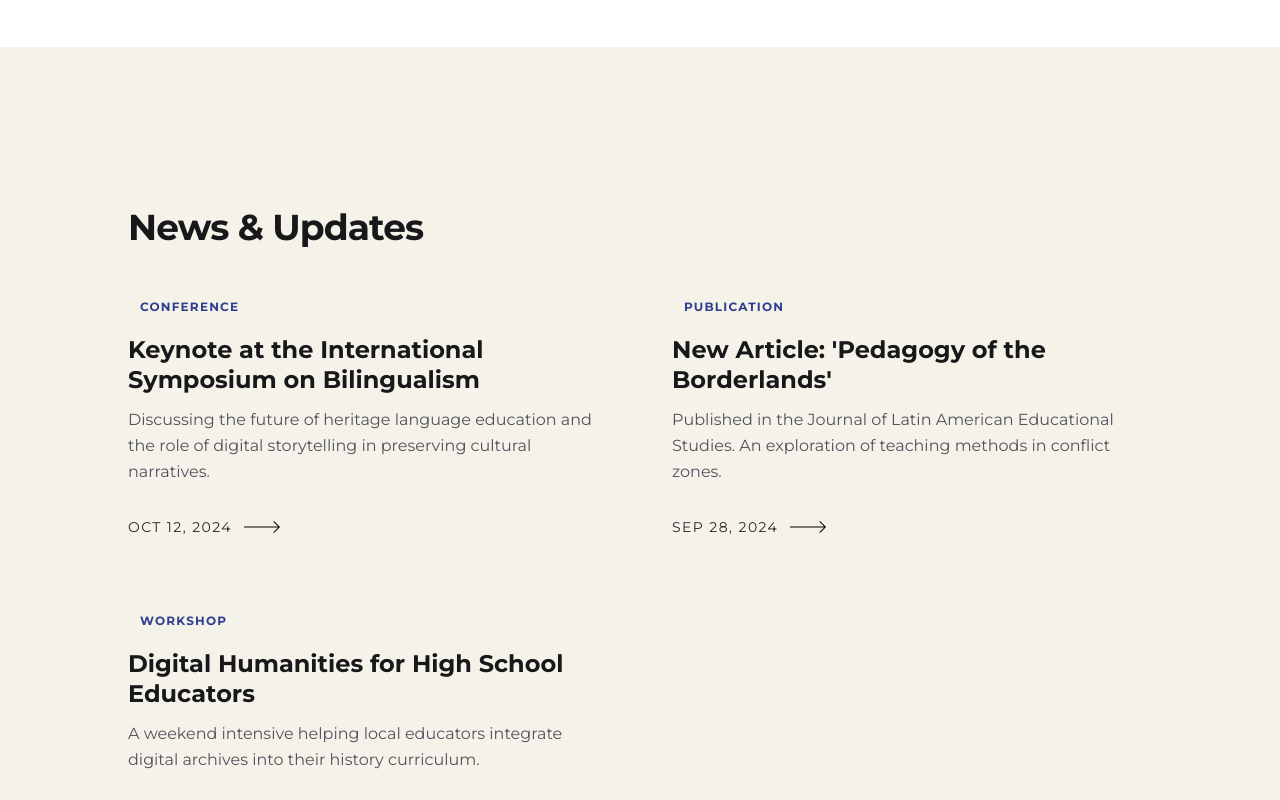
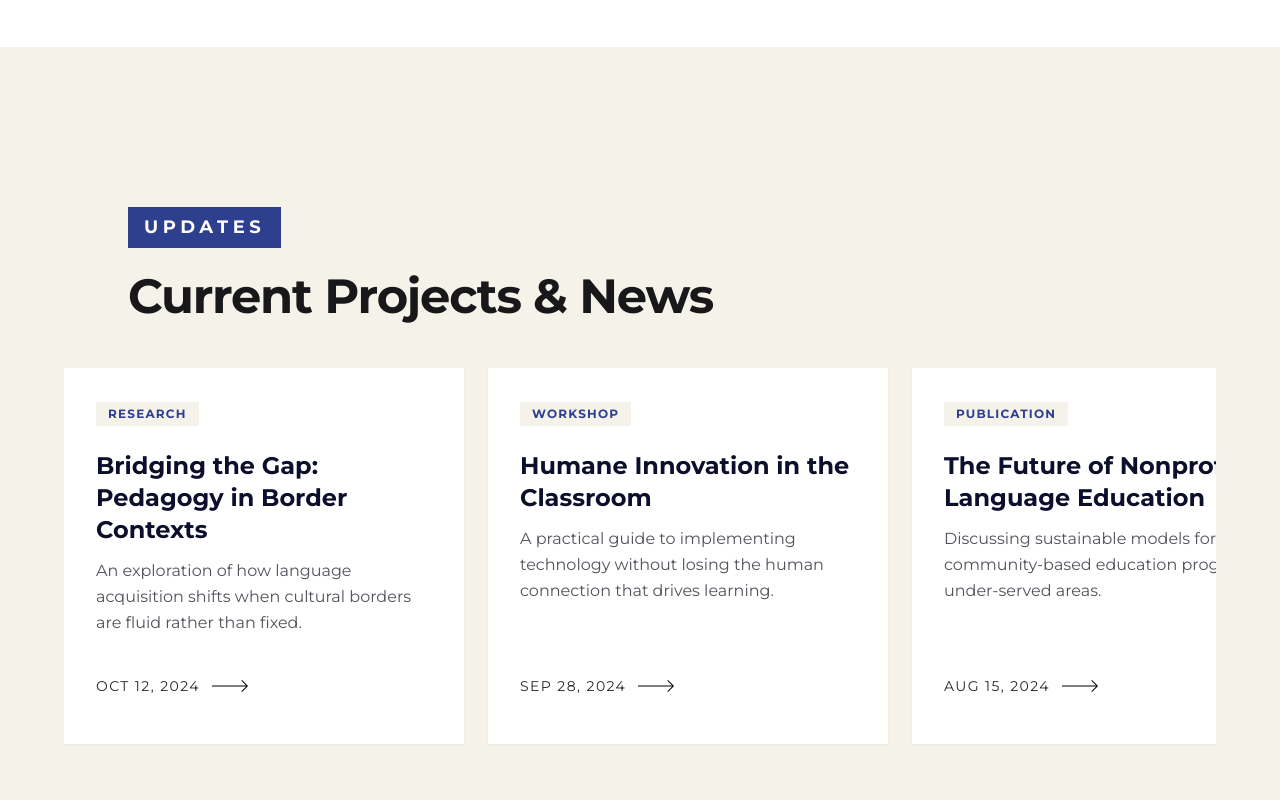
Before and after one commit to RiseforHope/personal-website, a Next.js app: page /about in a window 1280 px wide. Shown: the part 1620-2420 px from the top of the page. Built offline with nearby package versions, Linux system fonts and the light colour scheme; no server answers.

Commit message:
auth feature

```diff
--- a/components/NewsSection.tsx
+++ b/components/NewsSection.tsx
@@ -1,95 +1,130 @@
+// app/components/NewsSection.tsx
 "use client";
 
 import Link from "next/link";
 
-// Sample data structure
-const newsItems = [
+// Dummy data
+const projects = [
   {
     id: 1,
-    label: "Conference",
-    title: "Keynote at the International Symposium on Bilingualism",
-    description:
-      "Discussing the future of heritage language education and the role of digital storytelling in preserving cultural narratives.",
+    category: "Research",
+    title: "Bridging the Gap: Pedagogy in Border Contexts",
+    intro: "An exploration of how language acquisition shifts when cultural borders are fluid rather than fixed.",
     date: "Oct 12, 2024",
-    href: "/blog/symposium-2024",
+    href: "/blog/post-1", // Added dummy href
   },
   {
     id: 2,
-    label: "Publication",
-    title: "New Article: 'Pedagogy of the Borderlands'",
-    description:
-      "Published in the Journal of Latin American Educational Studies. An exploration of teaching methods in conflict zones.",
+    category: "Workshop",
+    title: "Humane Innovation in the Classroom",
+    intro: "A practical guide to implementing technology without losing the human connection that drives learning.",
     date: "Sep 28, 2024",
-    href: "/blog/pedagogy-borderlands",
+    href: "/blog/post-2",
   },
   {
     id: 3,
-    label: "Workshop",
-    title: "Digital Humanities for High School Educators",
-    description:
-      "A weekend intensive helping local educators integrate digital archives into their history curriculum.",
+    category: "Publication",
+    title: "The Future of Nonprofit Language Education",
+    intro: "Discussing sustainable models for community-based education programs in under-served areas.",
     date: "Aug 15, 2024",
-    href: "/blog/digital-humanities-workshop",
+    href: "/blog/post-3",
+  },
+  {
+    id: 4,
+    category: "Event",
+    title: "Annual Educator Symposium 2025",
+    intro: "Join us for a weekend of collaborative learning, strategy sharing, and curriculum development.",
+    date: "July 22, 2024",
+    href: "/blog/post-4",
   },
 ];
 
 export default function NewsSection() {
   return (
-    <section className="mx-auto max-w-7xl px-6 py-12 md:px-16 md:py-20">
-      <h2 className="mb-12 text-3xl font-bold tracking-tight text-zinc-900 md:text-4xl">
-        News & Updates
+    <section className="bg-[#f5f2ea] py-20 text-zinc-900">
+      <div className="mx-auto max-w-7xl">
+
+        {/* SECTION HEADER */}
+        <div className="mb-12 px-6 md:px-16">
+          <div className="flex items-center gap-4 mb-6">
+            <span className="inline-flex bg-[#2e3f90] px-4 py-2 text-[18px] font-bold uppercase tracking-[0.25em] text-white">
+              Updates
+            </span>
+          </div>
+          <h2 className="text-3xl font-bold tracking-tight md:text-5xl">
+            Current Projects &amp; News
           </h2>
+        </div>
 
-      <div className="grid gap-10 md:grid-cols-2 lg:gap-16">
-        {newsItems.map((item) => (
-          <NewsCard key={item.id} item={item} />
-        ))}
+        {/* HORIZONTAL SCROLL CONTAINER */}
+        <div className="flex w-full snap-x snap-mandatory gap-6 overflow-x-auto pb-12 px-6 md:px-16 scrollbar-hide">
+          {projects.map((item) => (
+            <div
+              key={item.id}
+              className="group relative flex min-w-[85vw] flex-col bg-white shadow-sm transition-shadow hover:shadow-md md:min-w-[400px] snap-start p-8"
+            >
+              {/* 1. & 2. Image Removed. Label moved to Left */}
+              <div className="mb-6">
+                 <span className="inline-block bg-[#f5f2ea] px-3 py-1 text-xs font-bold uppercase tracking-widest text-[#2e3f90]">
+                  {item.category}
+                </span>
               </div>
-    </section>
-  );
-}
 
-function NewsCard({ item }: { item: (typeof newsItems)[0] }) {
-  return (
-    <div className="flex flex-col items-start gap-4">
-      {/* 2. Label on the left */}
-      <span className="inline-block bg-[#f5f2ea] px-3 py-1 text-xs font-bold uppercase tracking-widest text-[#2e3f90]">
-        {item.label}
-      </span>
-
-      {/* Main Title & Description */}
-      <div className="space-y-3">
-        <h3 className="text-2xl font-bold leading-tight text-zinc-900">
-          <Link href={item.href} className="hover:text-[#2e3f90] transition-colors">
+              {/* CONTENT CONTAINER */}
+              <div className="flex flex-1 flex-col">
+                <div className="mb-8">
+                  <h3 className="mb-3 text-xl font-bold leading-tight text-[#0b0f2b] md:text-2xl">
+                    {/* Make title clickable as well for better UX */}
+                    <Link href={item.href || "#"} className="hover:text-[#2e3f90] transition-colors">
                       {item.title}
                     </Link>
                   </h3>
-        <p className="text-base leading-relaxed text-zinc-600">
-          {item.description}
+                  <p className="text-base leading-relaxed text-zinc-600 line-clamp-3">
+                    {item.intro}
                   </p>
                 </div>
 
-      {/* 3. No bottom dividing line */}
+                {/* 3. Bottom line removed */}
                 {/* 4. Author removed */}
 
-      {/* 5. Date as Link with Arrow Animation */}
-      <div className="mt-2">
-        <Link href={item.href} className="group block">
+                {/* 5. Date as Link with Arrow Animation (Your specific code) */}
+                <div className="mt-auto">
+                  <Link href={item.href || "#"} className="group block">
                     {/* Title + arrow always stay together */}
                     <div className="inline-flex items-center gap-3">
                       <div className="text-lg font-light uppercase tracking-[0.12em] text-zinc-800 sm:text-xl md:text-sm md:font-normal md:tracking-widest underline-offset-4 transition-colors group-hover:underline group-hover:text-[#2e3f90]">
                         {item.date}
                       </div>
 
-            {/* Ensure this path exists in your public folder, or swap for a Lucide icon */}
                       <img
                         src="/icons/right-arrow-blk.svg"
                         alt="Arrow Right"
                         className="h-9 w-9 transition-transform group-hover:translate-x-1"
                       />
                     </div>
+
+                    {/* Hidden subtitle logic from your snippet (optional) */}
+                    <div className="mt-2 hidden text-sm text-zinc-600 md:block"></div>
                   </Link>
                 </div>
               </div>
+            </div>
+          ))}
+
+          {/* Spacer */}
+          <div className="w-6 shrink-0 md:w-16" />
+        </div>
+      </div>
+
+      <style jsx global>{`
+        .scrollbar-hide::-webkit-scrollbar {
+            display: none;
+        }
+        .scrollbar-hide {
+            -ms-overflow-style: none;
+            scrollbar-width: none;
+        }
+      `}</style>
+    </section>
   );
 }
```
Lines whose indentation alone changed are shown as unchanged.
